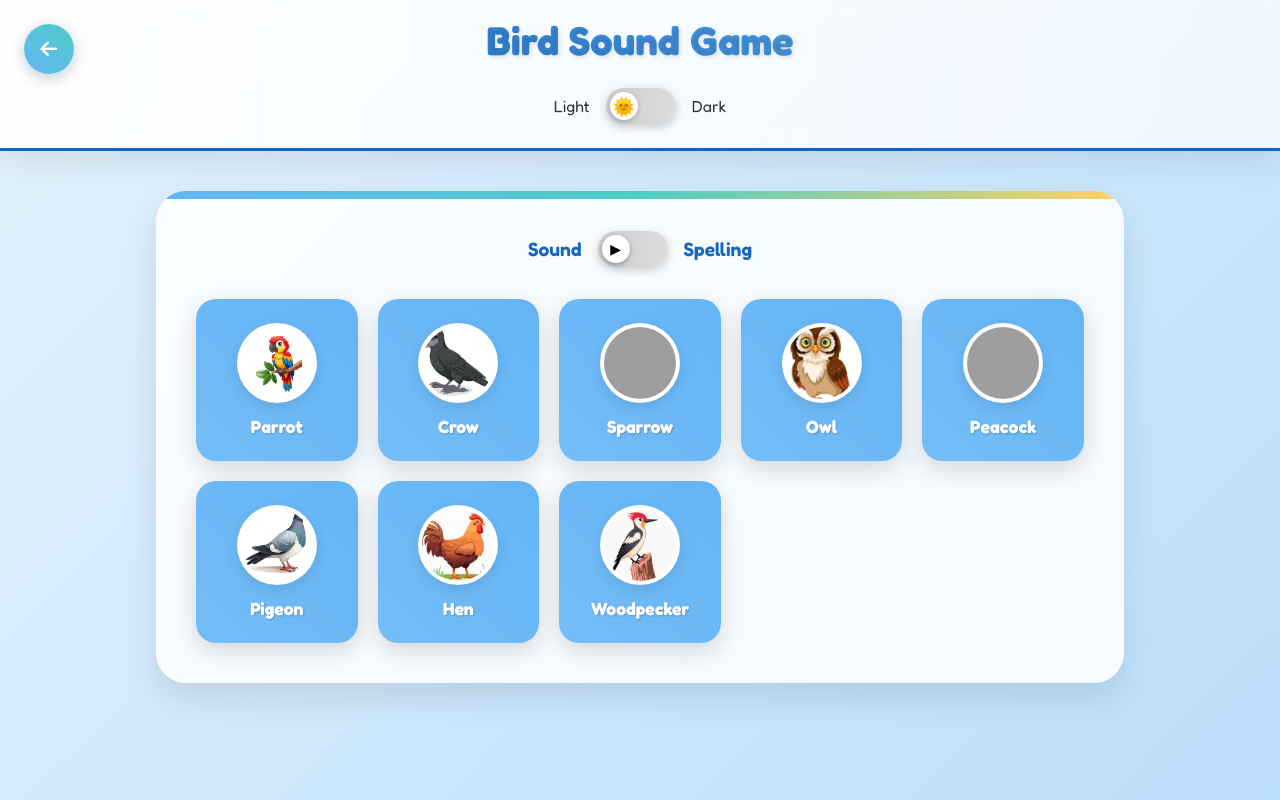
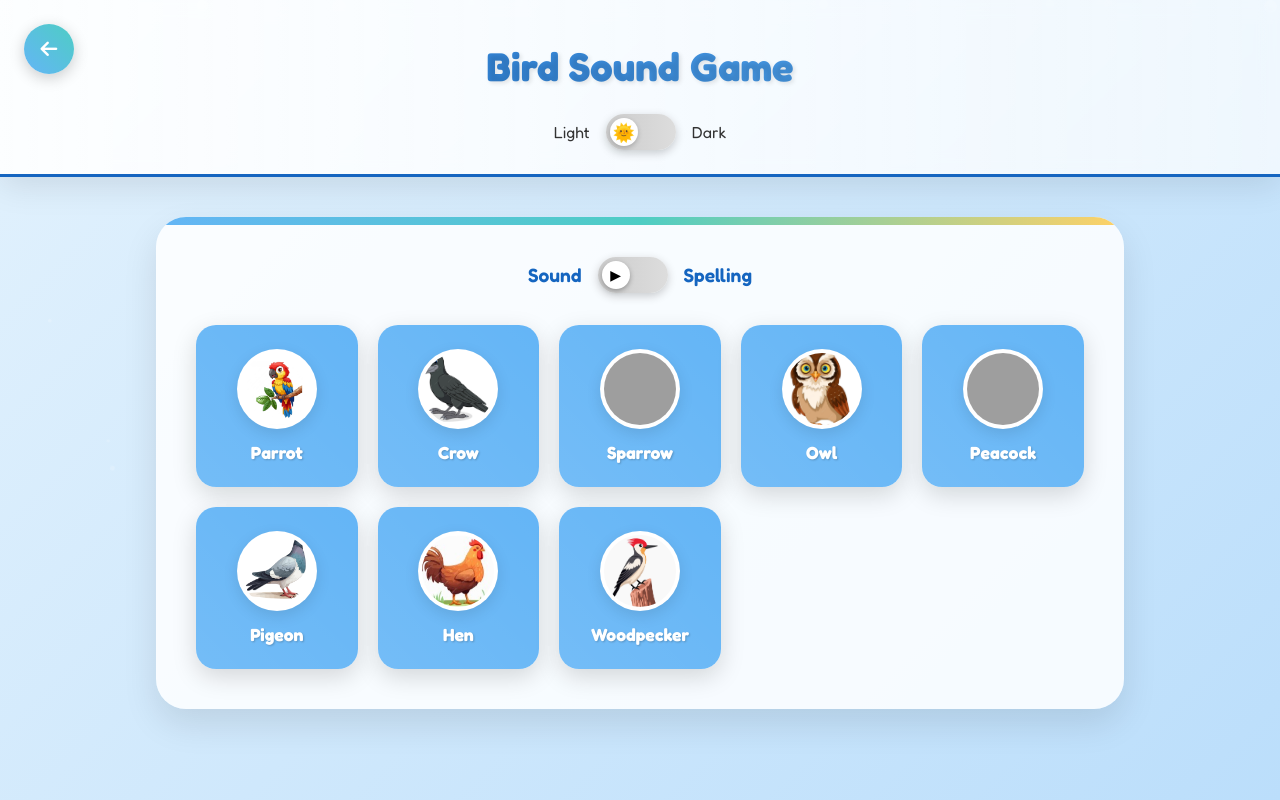
Before and after one commit to EJS-group/Kidmaster, a website: page www/birds.html in a window 1280 px wide. Drawn offline with Linux system fonts and the light colour scheme; grey boxes are pictures that could not be loaded.

```diff
--- a/www/birds.html
+++ b/www/birds.html
@@ -544,6 +544,10 @@
         font-size: 1.8rem;
       }
     }
+    header {
+      position: relative;
+      padding-top: 50px;
+    }
   </style>
 </head>
 <body>
```
